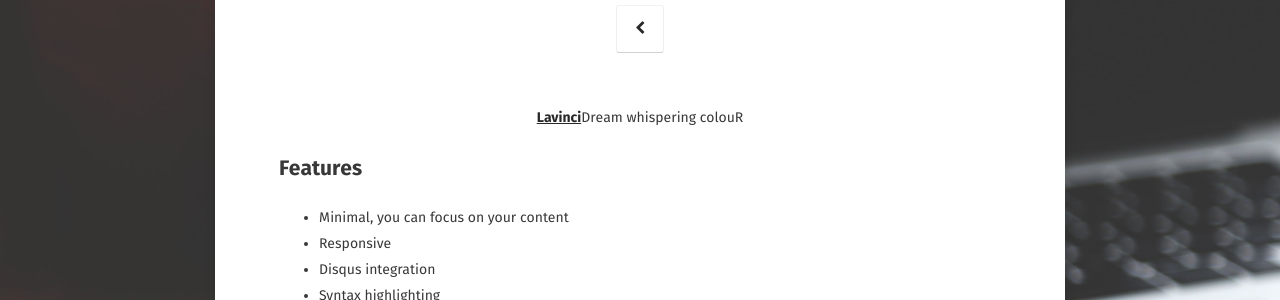
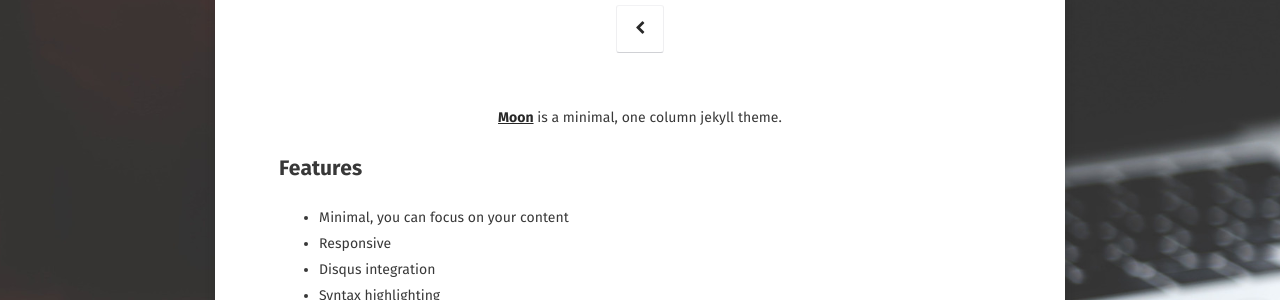
Before and after one commit to Lavinci/lavinci.github.io, a Jekyll site: the page built from about/index.md, in a window 1280 px wide. Shown: the part 184-484 px from the top of the page. Built offline with Jekyll 4.4.1, drawn with Linux system fonts in a browser that asks for light colours; some web fonts are replaced.

Commit message:
back motto

```diff
--- a/about/index.md
+++ b/about/index.md
@@ -6,7 +6,7 @@ date: 2016-03-21
 comments: false
 ---
 
-<center><a href="http://www.lavinci.top"><b>Lavinci</b></a>Dream whispering colouR</center>
+<center><a href="http://www.lavinci.top"><b>Moon</b></a> is a minimal, one column jekyll theme.</center>
 
 ## Features
 * Minimal, you can focus on your content
```
